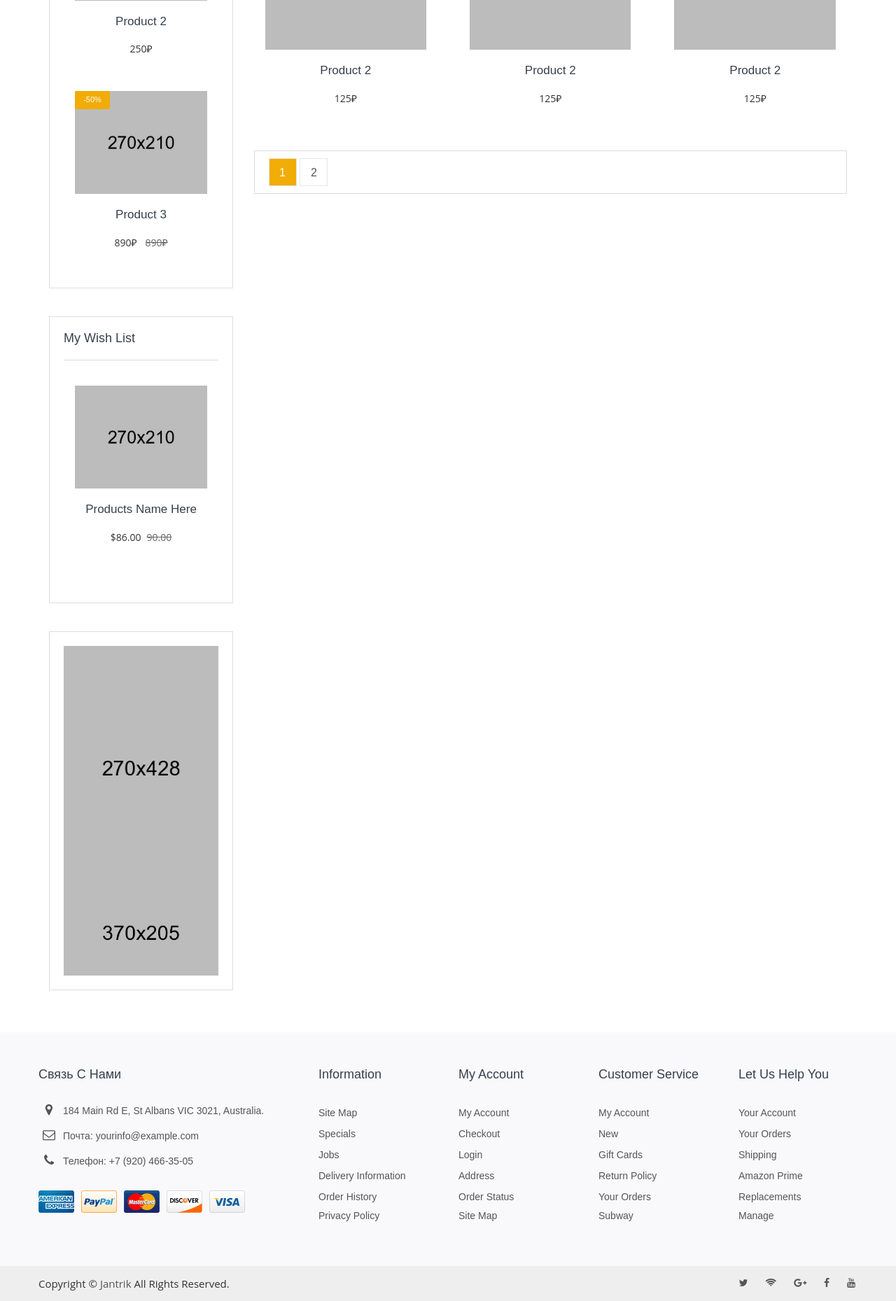
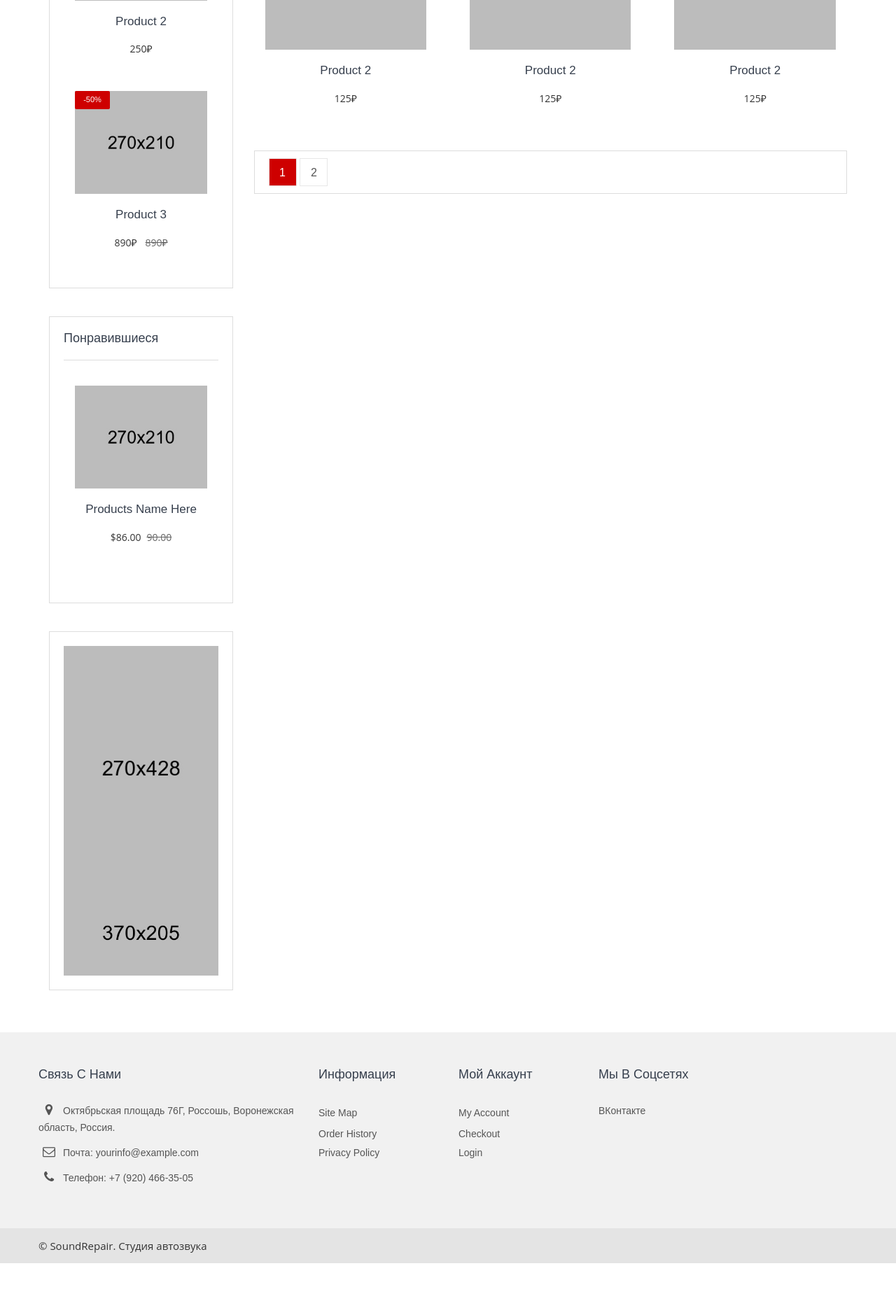
Before and after one commit to umerenkovmaksim/SoundRepair, a Flask app: a page that uses templates/base.html in a window 1280 px wide, after a click that opens the changed part. Shown: the part 1557-3416 px from the top of the page at 70% size. After the commit the page ends 3362 px from the top, so only its background shows below. Run offline with Flask 2, Linux system fonts and the light colour scheme; some libraries are stand-ins or nearby versions; some web fonts are replaced.

Commit message:
Update design and translate to Russian many pages

```diff
--- a/server.py
+++ b/server.py
@@ -190,7 +190,7 @@ def shop(product_filter, sorting_settings, page):
                            button_sort_href=button_sort_href, arrow_sort_href=arrow_sort_href, is_reverse=is_reverse)
 
 
-@app.route('/about_us')
+@app.route('/contact')
 def contact_page():
     return render_template('contact.html', url=WEBSITE_URL)
 
--- a/static/css/style.css
+++ b/static/css/style.css
@@ -928,7 +928,7 @@ ul.ht-dropdown.dropdown-style-two li {
 }
 
 .sticker-new, .sticker-sale {
-    background: #f1ac06;
+    background: #ce0000;
     border-radius: 2px;
     color: #fff;
     font-size: 11px;
@@ -1471,6 +1471,12 @@ ul.ht-dropdown.dropdown-style-two li {
     height: 50px;
     align-items: center;
 }
+.footer-bottom {
+    background-color: #e4e4e4;
+}
+.footer-top {
+    background-color: #f1f1f1;
+}
 /*----------------------------------------*/
 /* 9. Breadcrumb CSS
 /*----------------------------------------*/
@@ -2851,7 +2857,7 @@ p.checkout-coupon input[type="submit"] {
 
 .blog-pagination li.active a,
 .blog-pagination li a:hover {
-    background: #f1ac06;
+    background: #ce0000;
     color: #fff;
 }
 
--- a/templates/base.html
+++ b/templates/base.html
@@ -82,7 +82,7 @@
                                             <!-- Home Version Dropdown End -->
                                         </li>
                                         <li><a href="blog.html">Наши работы</a></li>
-                                        <li><a href="contact.html">Контакты</a></li>
+                                        <li><a href="{{url}}/contact">Контакты</a></li>
                                         <li><a href="{{url}}/about_us">О нас</a></li>
                                     </ul>
                                 </nav>
@@ -141,11 +141,10 @@
                                 <h3>Связь с нами</h3>
                                 <div class="footer-content">
                                     <div class="loc-address">
-                                        <span><a href="https://yandex.ru/maps/-/CCU8eVTJoB"><i class="fa fa-map-marker"></i>184 Main Rd E, St Albans VIC 3021, Australia.</a></span>
+                                        <span><a href="https://yandex.ru/maps/-/CCU8eVTJoB"><i class="fa fa-map-marker"></i>Октябрьская площадь 76Г, Россошь, Воронежская область, Россия.</a></span>
                                         <span><a href="mailto:yourinfo@example.com"><i class="fa fa-envelope-o"></i>Почта: yourinfo@example.com</a></span>
                                         <span><a href="tel:+79204663505"><i class="fa fa-phone"></i>Телефон: +7 (920) 466-35-05</a></span>
                                     </div>
-                                    <div class="payment-mth"><a href="#"><img class="img" src="{{levelness}}/static/img/footer/1.png" alt="payment-image"></a></div>
                                 </div>
                             </div>
                         </div>
@@ -153,13 +152,10 @@
                         <!-- Single Footer Start -->
                         <div class="col-lg-2  col-md-5 col-sm-6 footer-full">
                             <div class="single-footer">
-                                <h3 class="footer-title">Information</h3>
+                                <h3 class="footer-title">Информация</h3>
                                 <div class="footer-content">
                                     <ul class="footer-list">
                                         <li><a href="#">Site Map</a></li>
-                                        <li><a href="#">Specials</a></li>
-                                        <li><a href="#">Jobs</a></li>
-                                        <li><a href="#">Delivery Information</a></li>
                                         <li><a href="#">Order History</a></li>
                                         <li><a href="#">Privacy Policy</a></li>
                                     </ul>
@@ -167,57 +163,27 @@
                             </div>
                         </div>
                         <!-- Single Footer Start -->
-                        <!-- Single Footer Start -->
                         <div class="col-lg-2  col-md-4 col-md-4 col-sm-6 footer-full">
                             <div class="single-footer">
-                                <h3 class="footer-title">My Account</h3>
+                                <h3 class="footer-title">Мой аккаунт</h3>
                                 <div class="footer-content">
                                     <ul class="footer-list">
                                         <li><a href="account.html">My account</a></li>
                                         <li><a href="#">Checkout</a></li>
                                         <li><a href="#">Login</a></li>
-                                        <li><a href="#">address</a></li>
-                                        <li><a href="#">Order status</a></li>
-                                        <li><a href="#">Site Map</a></li>
                                     </ul>
                                 </div>
                             </div>
                         </div>
                         <!-- Single Footer Start -->
-                        <!-- Single Footer Start -->
-                        <div class="col-lg-2 col-md-4 col-sm-6 footer-full">
+                        <div class="col-lg-2  col-md-3 col-sm-6 footer-full">
                             <div class="single-footer">
-                                <h3 class="footer-title">customer service</h3>
+                                <h3 class="footer-title">Мы в соцсетях</h3>
                                 <div class="footer-content">
-                                    <ul class="footer-list">
-                                        <li><a href="account.html">My account</a></li>
-                                        <li><a href="#">New</a></li>
-                                        <li><a href="#">Gift Cards</a></li>
-                                        <li><a href="#">Return Policy</a></li>
-                                        <li><a href="#">Your Orders</a></li>
-                                        <li><a href="#">Subway</a></li>
-                                    </ul>
+                                    <a href="https://vk.com/soundrepair">ВКонтакте</a>
                                 </div>
                             </div>
                         </div>
-                        <!-- Single Footer Start -->
-                        <!-- Single Footer Start -->
-                        <div class="col-lg-2 col-md-4 col-sm-6 footer-full">
-                            <div class="single-footer">
-                                <h3 class="footer-title">Let Us Help You</h3>
-                                <div class="footer-content">
-                                    <ul class="footer-list">
-                                        <li><a href="#">Your Account</a></li>
-                                        <li><a href="#">Your Orders</a></li>
-                                        <li><a href="#">Shipping</a></li>
-                                        <li><a href="#">Amazon Prime</a></li>
-                                        <li><a href="#">Replacements</a></li>
-                                        <li><a href="#">Manage </a></li>
-                                    </ul>
-                                </div>
-                            </div>
-                        </div>
-                        <!-- Single Footer Start -->
                     </div>
                     <!-- Row End -->
                 </div>
@@ -228,16 +194,7 @@
             <div class="footer-bottom off-white-bg2">
                 <div class="container">
                     <div class="footer-bottom-content">
-                        <p class="copy-right-text">Copyright © <a  href="#">Jantrik</a> All Rights Reserved.</p>
-                        <div class="footer-social-content">
-                            <ul class="social-content-list">
-                                <li><a href="#"><i class="fa fa-twitter"></i></a></li>
-                                <li><a href="#"><i class="fa fa-wifi"></i></a></li>
-                                <li><a href="#"><i class="fa fa-google-plus"></i></a></li>
-                                <li><a href="#"><i class="fa fa-facebook"></i></a></li>
-                                <li><a href="#"><i class="fa fa-youtube"></i></a></li>
-                            </ul>
-                        </div>
+                        <p class="copy-right-text">© SoundRepair. Студия автозвука</p>
                     </div>
                 </div>
                 <!-- Container End -->
--- a/templates/index.html
+++ b/templates/index.html
@@ -15,7 +15,7 @@
                             <div id="slider-1-caption1" class="nivo-html-caption nivo-caption">
                                 <div class="text-content-wrapper">
                                     <div class="text-content">
-                                        <h1 class="title1 wow bounceInRight mb-16" data-wow-duration="2s" data-wow-delay="1s">Sound Repair <br>Лучший звук за лучшую цену</h1>
+                                        <h1 class="title1 wow bounceInRight mb-16" data-wow-duration="1.5s" data-wow-delay="0.5s">Sound Repair <br>Лучший звук за лучшую цену</h1>
                                     </div>
                                 </div>
                             </div>
--- a/templates/product.html
+++ b/templates/product.html
@@ -6,9 +6,9 @@
     <div class="container">
         <div class="breadcrumb">
             <ul>
-                <li><a href="{{url}}">Home</a></li>
-                <li><a href="{{url}}/shop/&$&/name$up/1">Shop</a></li>
-                <li class="active"><a href="{{url}}/product/{{product_id}}">Product</a></li>
+                <li><a href="{{url}}">Главная страница</a></li>
+                <li><a href="{{url}}/shop/&$&/name$up/1">Каталог</a></li>
+                <li class="active"><a href="{{url}}/product/{{product_id}}">Товар</a></li>
             </ul>
         </div>
     </div>
--- a/templates/shop.html
+++ b/templates/shop.html
@@ -6,8 +6,8 @@
     <div class="container">
         <div class="breadcrumb">
             <ul>
-                <li><a href="{{url}}">Home</a></li>
-                <li class="active"><a href="{{url}}/shop/&$&/name$up/1">Shop</a></li>
+                <li><a href="{{url}}">Главная страница</a></li>
+                <li class="active"><a href="{{url}}/shop/&$&/name$up/1">Каталог</a></li>
             </ul>
         </div>
     </div>
@@ -24,7 +24,7 @@
                 <div class="sidebar white-bg">
                     <div class="single-sidebar">
                         <div class="group-title">
-                            <h2>categories</h2>
+                            <h2>Категории</h2>
                         </div>
                         <ul>
                             {% for name, n, href, activ in categories %}
@@ -42,7 +42,7 @@
                         </div>
                     <div class="single-sidebar">
                         <div class="group-title">
-                            <h2>price</h2>
+                            <h2>Цена</h2>
                         </div>
                         <form action="#">
                             <div id="slider-range" class="ui-slider ui-corner-all ui-slider-horizontal ui-widget ui-widget-content">
@@ -53,7 +53,7 @@
                     </div>
                     <div class="single-sidebar">
                         <div class="group-title">
-                            <h2>manufacturer</h2>
+                            <h2>Производители</h2>
                         </div>
                         <ul  class="manufactures-list">
                             {% for name, n, href, activ in manufacturers %}
@@ -72,7 +72,7 @@
                     </div>
                     <div class="single-sidebar">
                         <div class="group-title">
-                            <h2>Compare Products</h2>
+                            <h2>Популярные товары</h2>
                         </div>
                         <div class="best-seller-pro-two compare-pro best-seller-pro-two owl-carousel">
                             <!-- Best Seller Multi Product Start -->
@@ -110,7 +110,7 @@
                     </div>
                     <div class="single-sidebar">
                         <div class="group-title">
-                            <h2>My Wish List</h2>
+                            <h2>Понравившиеся</h2>
                         </div>
                         <div class="best-seller-pro-two compare-pro best-seller-pro-two owl-carousel">
                             <!-- Best Seller Multi Product Start -->
```
Also changed, not shown: other parts of static/css/style.css (+75 -75 lines), templates/contact.html (+10 -56 lines), static/img/banner/9.jpg, static/img/logo/vertical_logo.png (added).
